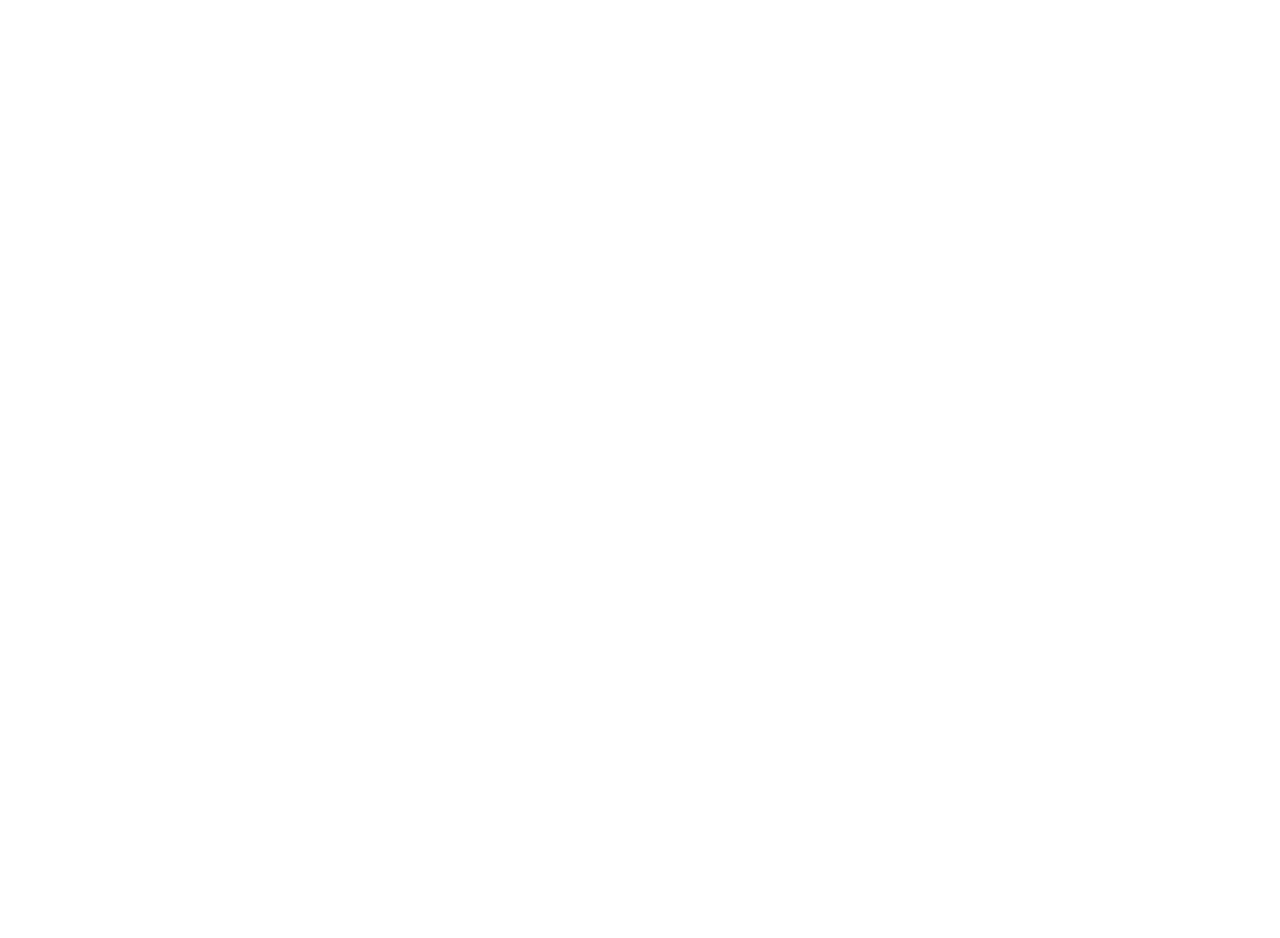
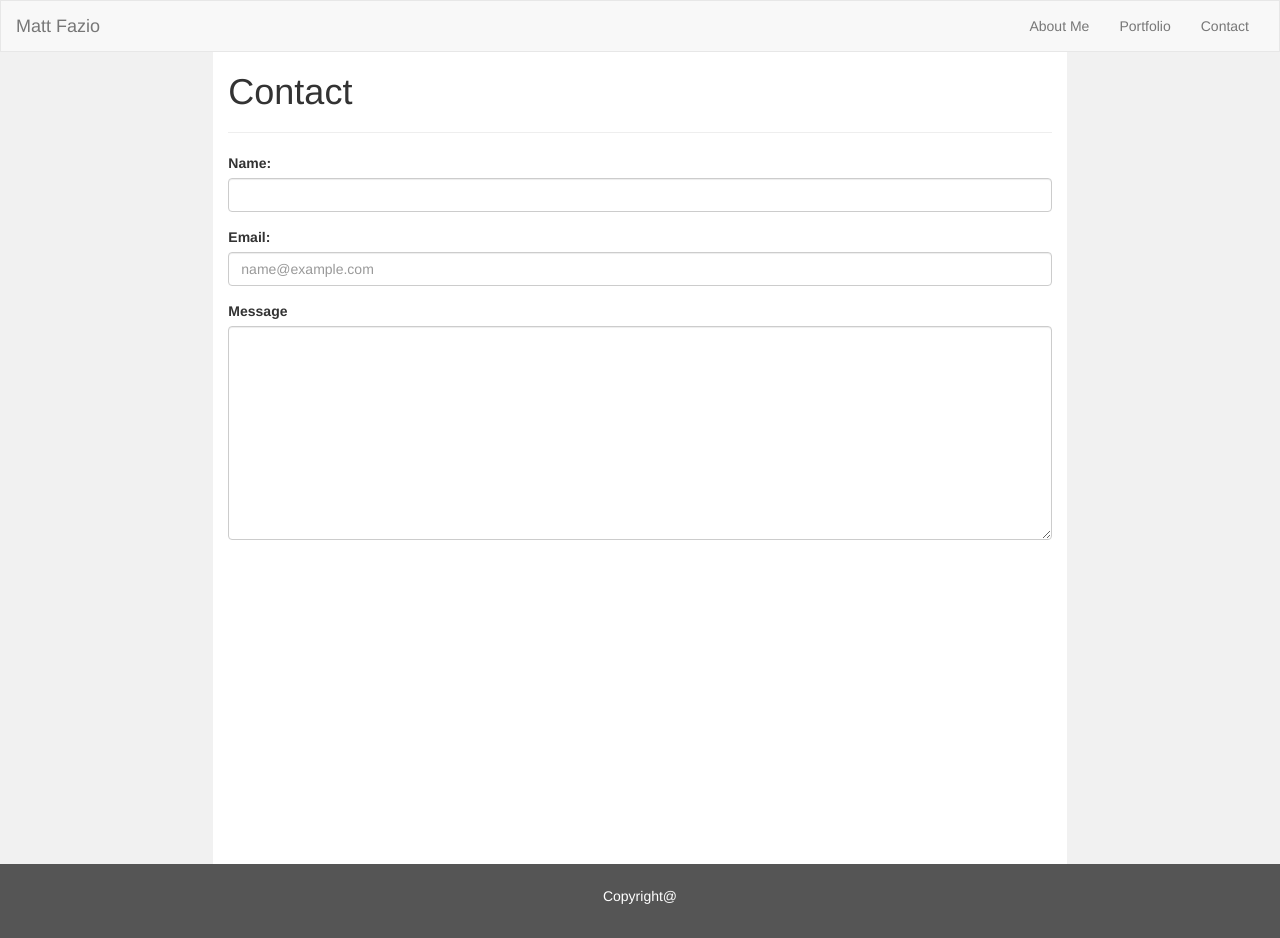
Before and after one commit to BullGator92/Bootstrap-Portfolio, a plain HTML site: page contact.html in a window 1280 px wide. Before the commit the page ends 800 px from the top, so only its background shows below. Drawn offline with nearby package versions, Linux system fonts and the light colour scheme.

Commit message:
v2 changes

```diff
--- a/contact.html
+++ b/contact.html
@@ -0,0 +1,126 @@
+<!DOCTYPE html>
+<html lang="en">
+
+<head>
+    <title>Contact</title>
+    <meta charset="utf-8">
+    <meta name="viewport" content="width=device-width, initial-scale=1">
+    <link rel="stylesheet" href="https://maxcdn.bootstrapcdn.com/bootstrap/3.3.7/css/bootstrap.min.css">
+    <script src="https://ajax.googleapis.com/ajax/libs/jquery/3.3.1/jquery.min.js"></script>
+    <script src="https://maxcdn.bootstrapcdn.com/bootstrap/3.3.7/js/bootstrap.min.js"></script>
+    <style>
+        /* Remove the navbar's default margin-bottom and rounded borders */
+        .navbar {
+            margin-bottom: 0;
+            border-radius: 0;
+        }
+
+        .navbar-header {
+            margin-right: 225px;
+            margin-left: 225px;
+        }
+
+        /* Set height of the grid so .sidenav can be 100% (adjust as needed) */
+        .row.content {
+            height: 812px
+        }
+
+        /* Set gray background color and 100% height */
+        .sidenav {
+            padding-top: 20px;
+            background-color: #f1f1f1;
+            height: 100%;
+        }
+
+        /* Set black background color, white text and some padding */
+        footer {
+            background-color: #555;
+            color: white;
+            padding: 22px;
+        }
+
+        /* On small screens, set height to 'auto' for sidenav and grid */
+        @media screen and (max-width: 767px) {
+            .sidenav {
+                height: auto;
+                padding: 15px;
+            }
+            .row.content {
+                height: auto;
+            }
+        }
+    </style>
+</head>
+
+<body>
+
+    <nav class="navbar navbar-default">
+        <div class="container-fluid">
+            <div class="navbar-header">
+                <button type="button" class="navbar-toggle" data-toggle="collapse" data-target="#myNavbar">
+                    <span class="icon-bar"></span>
+                    <span class="icon-bar"></span>
+                    <span class="icon-bar"></span>
+                </button>
+                <a class="nav navbar-brand navbar-right">Matt Fazio</a>
+            </div>
+            <div class="collapse navbar-collapse" id="myNavbar">
+                <ul class="nav navbar-nav navbar-right">
+                    <!-- <li class="active"><a href="#">Home</a></li> -->
+                    <li><a href="index.html">About Me</a></li>
+                    <li><a href="portfolio.html">Portfolio</a></li>
+                    <li><a href="contact.html">Contact</a></li>
+                </ul>
+                <ul class="nav navbar-nav navbar-right">
+                    <!-- <li><a href="#"><span class="glyphicon glyphicon-log-in"></span> Login</a></li> -->
+                </ul>
+            </div>
+        </div>
+    </nav>
+
+    <div class="container-fluid text-center">
+        <div class="row content">
+            <div class="col-sm-2 sidenav">
+                <!-- <p><a href="#">Link</a></p>
+                <p><a href="#">Link</a></p>
+                <p><a href="#">Link</a></p> -->
+            </div>
+            <div class="col-sm-8 text-left">
+                <h1>Contact</h1>
+                <hr>
+                <!-- <div class="row">
+                    <div class="col-sm-8 text-left"> -->
+                    <form action="/action_page.php">
+                        <div class="form-group">
+                            <label for="name">Name:</label>
+                            <input type="name" class="form-control" id="name">
+                        </div>
+                        <div class="form-group">
+                                <label for="email">Email:</label>
+                                <input type="email" class="form-control" id="email" placeholder="name@example.com">
+                        </div>
+                        <div class="form-group">
+                                <label for="textarea">Message</label>
+                                <textarea class="form-control" id="textarea" rows="10"></textarea>
+                        </div>
+                    </form>
+                <!-- </div> -->
+            </div>
+            <div class="col-sm-2 sidenav">
+                <!-- <div class="well">
+                <p>ADS</p>
+                </div>
+                <div class="well">
+                <p>ADS</p>
+                </div> -->
+            </div>
+        </div>
+    </div>
+
+    <footer class="container-fluid text-center">
+        <p>Copyright@</p>
+    </footer>
+
+</body>
+
+</html>
--- /dev/null
+++ b/css/reset.css
@@ -0,0 +1,142 @@
+/* http://meyerweb.com/eric/tools/css/reset/
+   v2.0 | 20110126
+   License: none (public domain)
+*/
+
+html,
+body,
+div,
+span,
+applet,
+object,
+iframe,
+h1,
+h2,
+h3,
+h4,
+h5,
+h6,
+p,
+blockquote,
+pre,
+a,
+abbr,
+acronym,
+address,
+big,
+cite,
+code,
+del,
+dfn,
+em,
+img,
+ins,
+kbd,
+q,
+s,
+samp,
+small,
+strike,
+strong,
+sub,
+sup,
+tt,
+var,
+b,
+u,
+i,
+center,
+dl,
+dt,
+dd,
+ol,
+ul,
+li,
+fieldset,
+form,
+label,
+legend,
+table,
+caption,
+tbody,
+tfoot,
+thead,
+tr,
+th,
+td,
+article,
+aside,
+canvas,
+details,
+embed,
+figure,
+figcaption,
+footer,
+header,
+hgroup,
+menu,
+nav,
+output,
+ruby,
+section,
+summary,
+time,
+mark,
+audio,
+video {
+
+  /* Positioning */
+  margin: 0;
+  vertical-align: baseline;
+
+  /* Box-model */
+  padding: 0;
+
+  /* Typography */
+  font-size: 100%;
+  font: inherit;
+
+  /* Visual */
+  border: 0;
+
+}
+
+/* HTML5 display-role reset for older browsers */
+article,
+aside,
+details,
+figcaption,
+figure,
+footer,
+header,
+hgroup,
+menu,
+nav,
+section { display: block; }
+
+body { line-height: 1; }
+
+ol,
+ul { list-style: none; }
+
+blockquote,
+q { quotes: none; }
+
+blockquote:before,
+blockquote:after,
+q:before,
+q:after {
+
+  /* Misc */
+  content: '';
+  content: none;
+
+}
+
+table {
+
+  /* Visual */
+  border-collapse: collapse;
+  border-spacing: 0;
+
+}
--- /dev/null
+++ b/css/style.css
@@ -0,0 +1,35 @@
+/* Remove the navbar's default margin-bottom and rounded borders */
+.navbar {
+    margin-bottom: 0;
+    border-radius: 0;
+  }
+  .navbar-header {
+      margin-right: 225px;
+      margin-left: 225px;
+  }
+
+  /* Set height of the grid so .sidenav can be 100% (adjust as needed) */
+  .row.content {height: 450px}
+
+  /* Set gray background color and 100% height */
+  .sidenav {
+    padding-top: 20px;
+    background-color: #f1f1f1;
+    height: 100%;
+  }
+
+  /* Set black background color, white text and some padding */
+  footer {
+    background-color: #555;
+    color: white;
+    padding: 15px;
+  }
+
+  /* On small screens, set height to 'auto' for sidenav and grid */
+  @media screen and (max-width: 767px) {
+    .sidenav {
+      height: auto;
+      padding: 15px;
+    }
+    .row.content {height:auto;}
+  }
```
Also changed, not shown: index.html (+6 -8 lines), portfolio.html (+13 -17 lines), logo.png (added).
